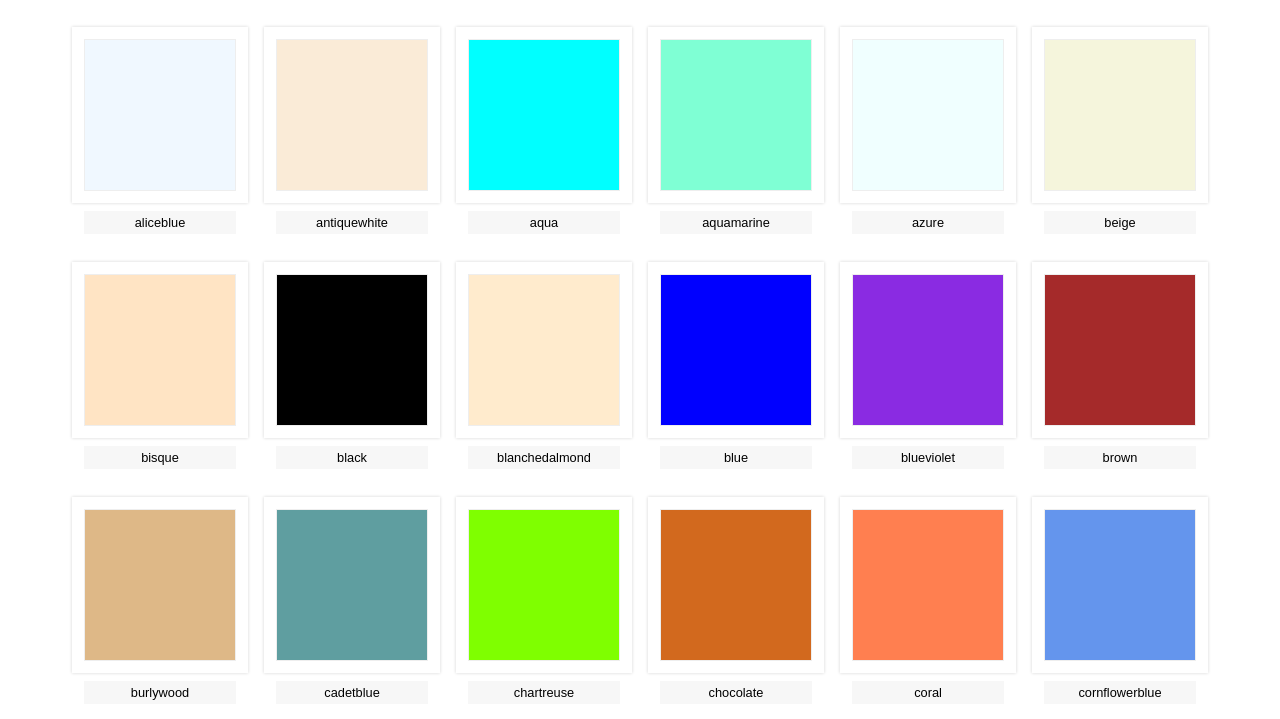
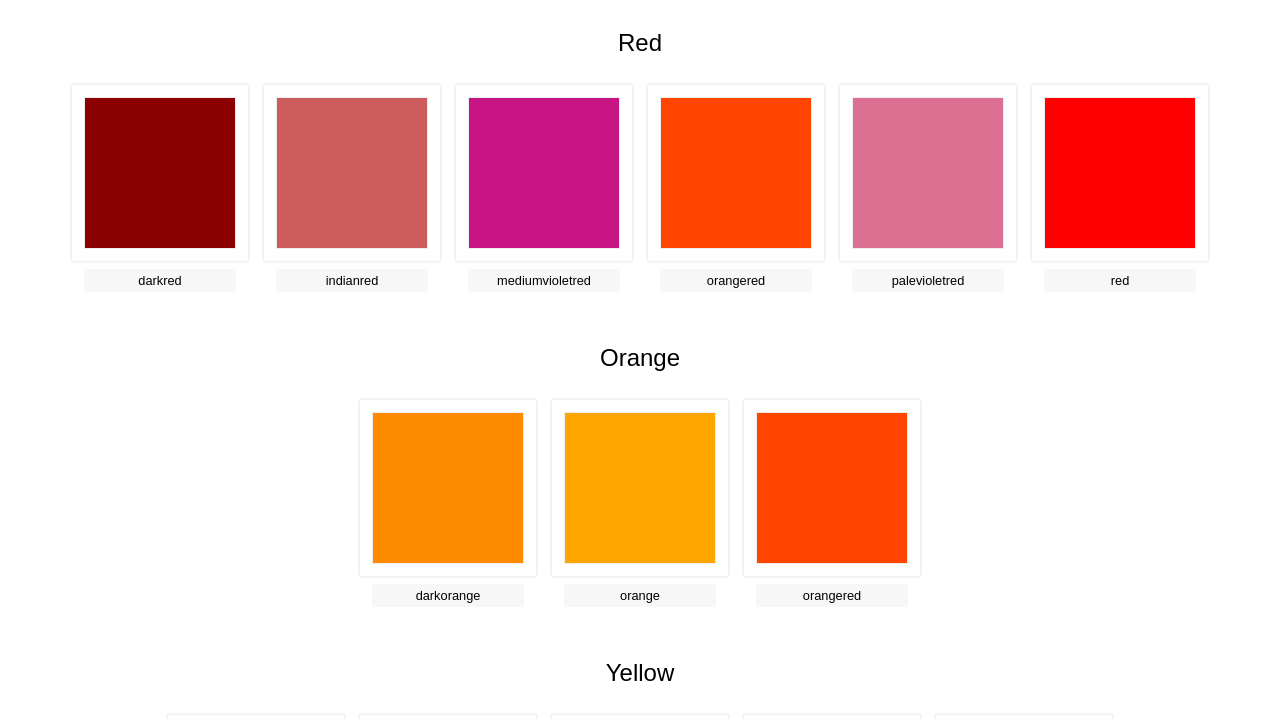
Before and after one commit to anasta-here/color-gallery, a plain HTML site: page index.html in a window 1280 px wide. Shown: the part 61-780 px from the top of the page. Drawn offline with Linux system fonts and the light colour scheme.

Commit message:
Completes Part 2

```diff
--- a/index.html
+++ b/index.html
@@ -9,9 +9,7 @@
 </head>
 <body>
   <h1>Color Gallery</h1>
-  <div id="galleries">
-    <div id="gallery" class="gallery"></div>
-  </div>
+  <div id="galleries"></div>
 
   <script src="colors.js"></script>
   <script src="script.js"></script>
--- a/script.js
+++ b/script.js
@@ -32,16 +32,41 @@ function createColor (name, hex) {
 }
 
 function buildGallery (colors) {
-  const $gallery = document.getElementById('gallery')
+  const $gallery = document.createElement('div')
+  $gallery.classList.add('gallery')
+
+  for (const color of colors) {
+    $gallery.append(createColor(color.name, color.hex))
+  }
+
+  return $gallery
+}
+
+function buildTitle (text) {
+  const $title = document.createElement('h2')
+  $title.classList.add('title')
+  $title.textContent = text
+
+  return $title
+}
+
+function buildGalleries (colors, hues) {
+  const $galleries = document.getElementById('galleries')
   const $fragment = document.createDocumentFragment()
 
-  for (const color in colors) {
-    $fragment.append(createColor(color, colors[color]))
+  const colorsArray = Object.keys(colors).map(color => {
+    return { name: color, hex: colors[color] }
+  })
+
+  for (const hue of hues) {
+    const colors = colorsArray.filter(color => color.name.includes(hue))
+
+    $fragment.append(buildTitle(hue), buildGallery(colors))
   }
 
-  $gallery.append($fragment)
+  $galleries.append($fragment)
 }
 
-buildGallery(colors)
+const hues = ['red', 'orange', 'yellow', 'green', 'blue', 'purple']
 
-const hues = ['red', 'orange', 'yellow', 'green', 'blue', 'purple']
+buildGalleries(colors, hues)
```
